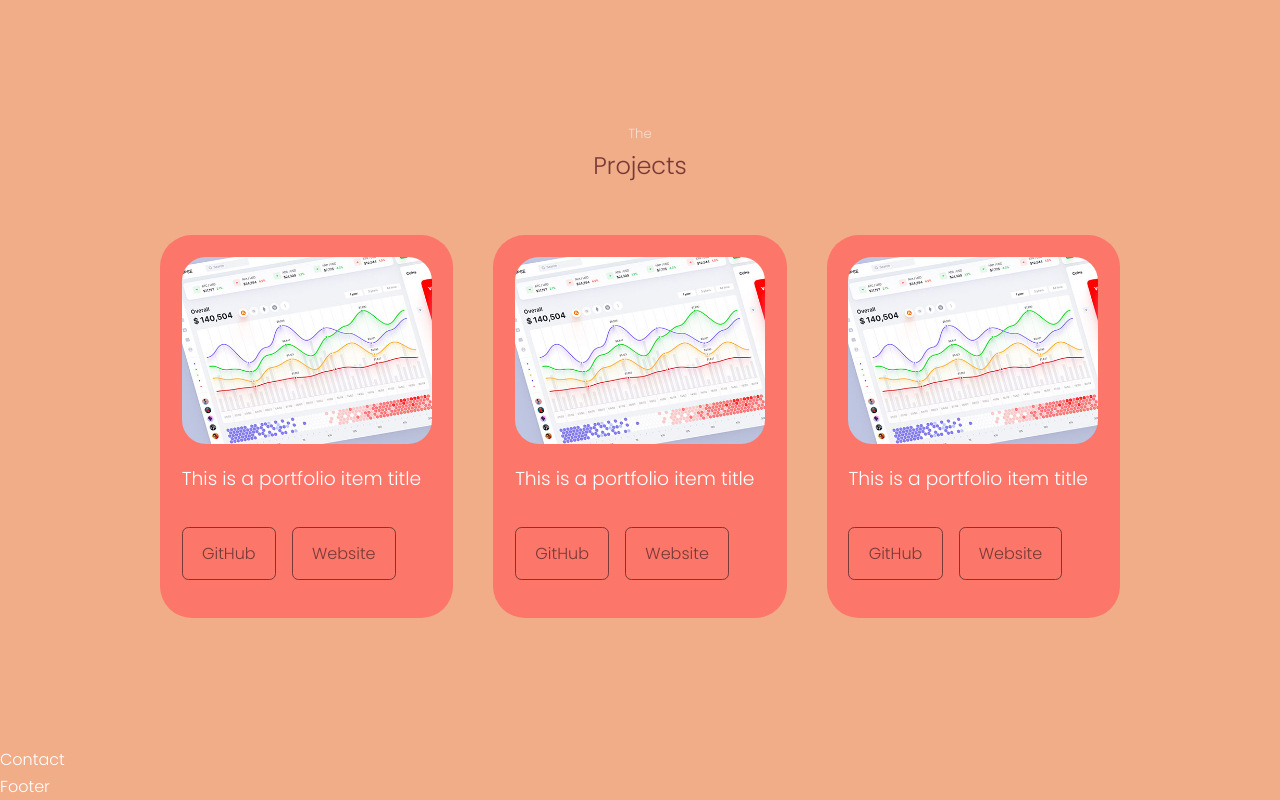
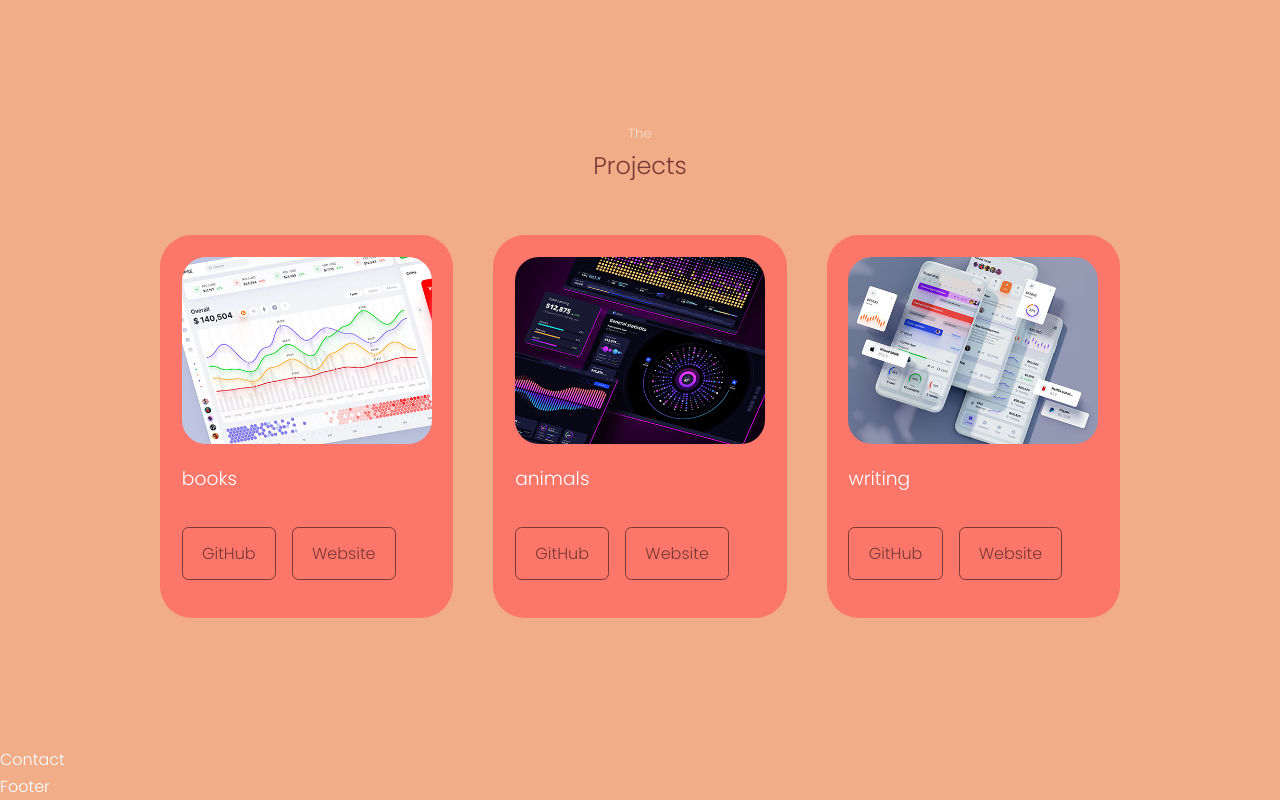
Before and after one commit to HarryCandlish/Porfolio, a React (Create React App) app: page / in a window 1280 px wide. Shown: the part 2101-2901 px from the top of the page. Built offline with nearby package versions, Linux system fonts and the light colour scheme.

Commit message:
data added and displaying for portfolio section

```diff
--- a/src/components/portfolio/Portfolio.jsx
+++ b/src/components/portfolio/Portfolio.jsx
@@ -3,9 +3,30 @@
 import IMG1 from '../../assets/portfolio1.jpg'
 import IMG2 from '../../assets/portfolio2.jpg'
 import IMG3 from '../../assets/portfolio3.jpg'
-import IMG4 from '../../assets/portfolio4.jpg'
-import IMG5 from '../../assets/portfolio5.png'
-import IMG6 from '../../assets/portfolio6.jpg'
+
+const data = [
+  {
+  id: 1,
+  image: IMG1,
+  title: 'books',
+  github: 'https://github.com',
+  demo: '#'
+  },
+  {
+    id: 2,
+    image: IMG2,
+    title: 'animals',
+    github: 'https://github.com',
+    demo: '#'
+    },
+    {
+      id: 3,
+      image: IMG3,
+      title: 'writing',
+      github: 'https://github.com',
+      demo: '#'
+      }
+]
 
 const Portfolio = () => {
   return (
@@ -14,36 +35,23 @@
       <h2>Projects</h2>
 
       <div className="container portfolio_container">
+          {
+            data.map(({id, image, title, github, demo}) => {
+             return (
               <article className='portfolio_item'>
               <div className="portfolio_item-image">
-              <img src={IMG1} alt="" />
+                <img src={image} alt={title}/>
               </div>
-                <h3>This is a portfolio item title</h3>
+                  <h3>{title}</h3>
                   <div className="portfolio_item-cta">
-                <a href="https://github.com" className='btn' target='_blank'>GitHub</a>
-                <a href="https://github.com" className='btn' target='_blank'>Website</a>
+                  <a href={github} className='btn' target='_blank'>GitHub</a>
+                  <a href={demo} className='btn' target='_blank'>Website</a>
                   </div>
             </article>
-          <article className='portfolio_item'>
-            <div className="portfolio_item-image">
-              <img src={IMG1} alt="" />
-            </div>
-                <h3>This is a portfolio item title</h3>
-                <div className="portfolio_item-cta">
-                <a href="https://github.com" className='btn' target='_blank'>GitHub</a>
-                <a href="https://github.com" className='btn' target='_blank'>Website</a>
-                </div>
-          </article>
-          <article className='portfolio_item'>
-            <div className="portfolio_item-image">
-              <img src={IMG1} alt="" />
-            </div>
-                <h3>This is a portfolio item title</h3>
-                <div className="portfolio_item-cta">
-                <a href="https://github.com" className='btn' target='_blank'>GitHub</a>
-                <a href="https://github.com" className='btn' target='_blank'>Website</a>
-                </div>
-          </article>
+            )
+          }
+        )
+        }
       </div>
     </section>
   )
```
Lines whose indentation alone changed are shown as unchanged.
